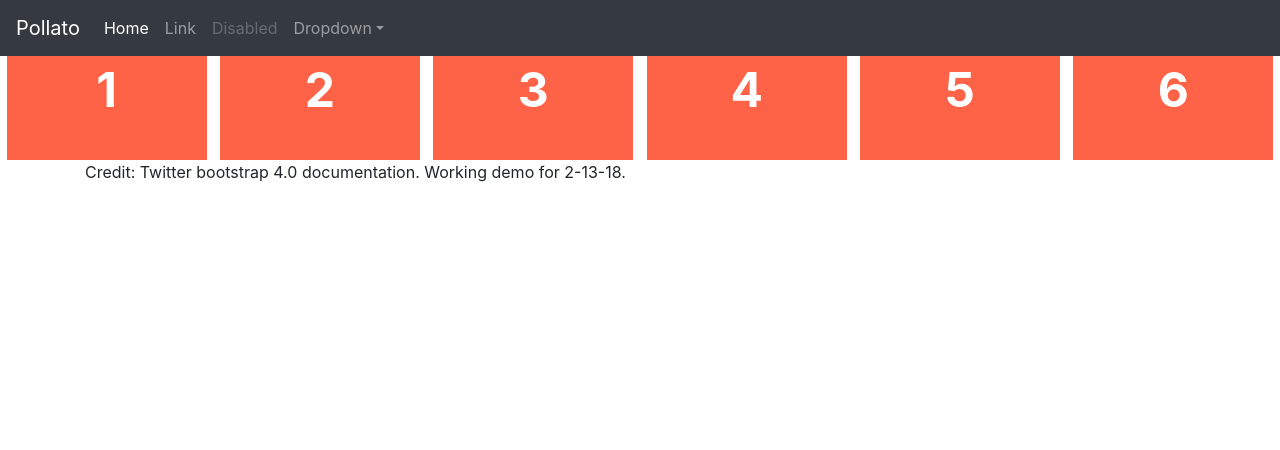
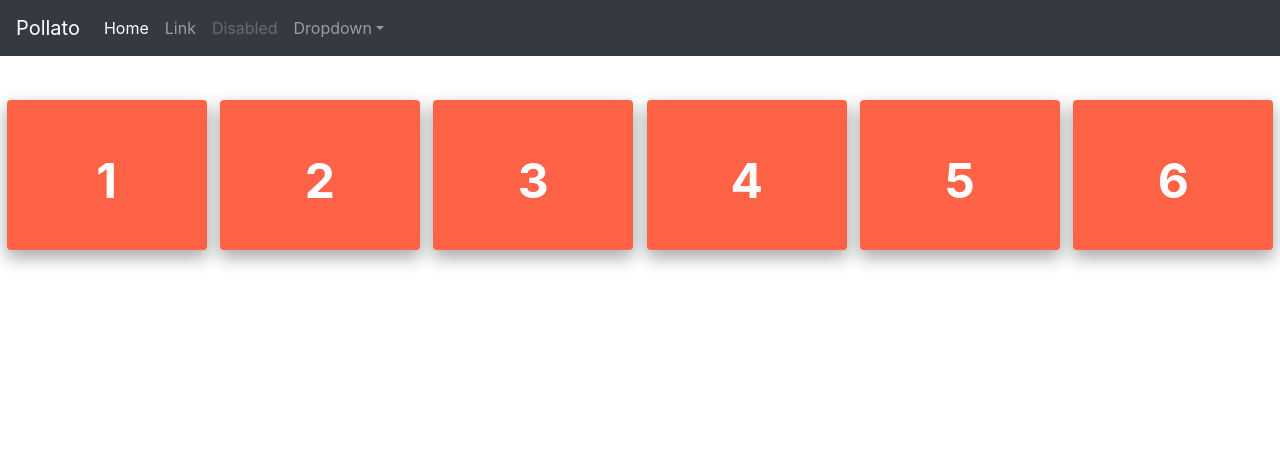
Before and after one commit to iCopyPasta/wolfpack, a PHP site: page /pages/logged_in_teacher.php in a window 1280 px wide. Shown: the top 450 px of the page. Run offline with PHP 8.4, Linux system fonts and the light colour scheme; some libraries are stand-ins or nearby versions.

Commit message:
Converting Flex-Items into Buttons

```diff
--- a/pages/logged_in_teacher.php
+++ b/pages/logged_in_teacher.php
@@ -41,6 +41,7 @@
 
             -webkit-flex-flow: row wrap;
             justify-content: space-around;
+            align-items: center;
         }
 
         .flex-item
@@ -49,13 +50,14 @@
             padding: 5px;
             width: 200px;
             height: 150px;
-            margin-top: 10px;
+            margin-top: 100px;
 
             line-height: 150px;
             color: white;
             font-weight: bold;
             font-size: 3em;
             text-align: center;
+            box-shadow: 0 8px 16px 0 rgba(0,0,0,0.2), 0 6px 20px 0 rgba(0,0,0,0.19);
         }
 
     </style>
@@ -65,18 +67,13 @@
         <?php include("../lib/php/header.php"); ?>
 
         <ul class="flex-container">
-            <li class="flex-item">1</li>
-            <li class="flex-item">2</li>
-            <li class="flex-item">3</li>
-            <li class="flex-item">4</li>
-            <li class="flex-item">5</li>
-            <li class="flex-item">6</li>
+            <button type="button" class="btn flex-item">1</button>
+            <button type="button" class="btn flex-item">2</button>
+            <button type="button" class="btn flex-item">3</button>
+            <button type="button" class="btn flex-item">4</button>
+            <button type="button" class="btn flex-item">5</button>
+            <button type="button" class="btn flex-item">6</button>
         </ul>
-
-
-        <footer class="container">
-            <p> Credit: Twitter bootstrap 4.0 documentation. Working demo for 2-13-18.</p>
-        </footer>
 
 
 
```
